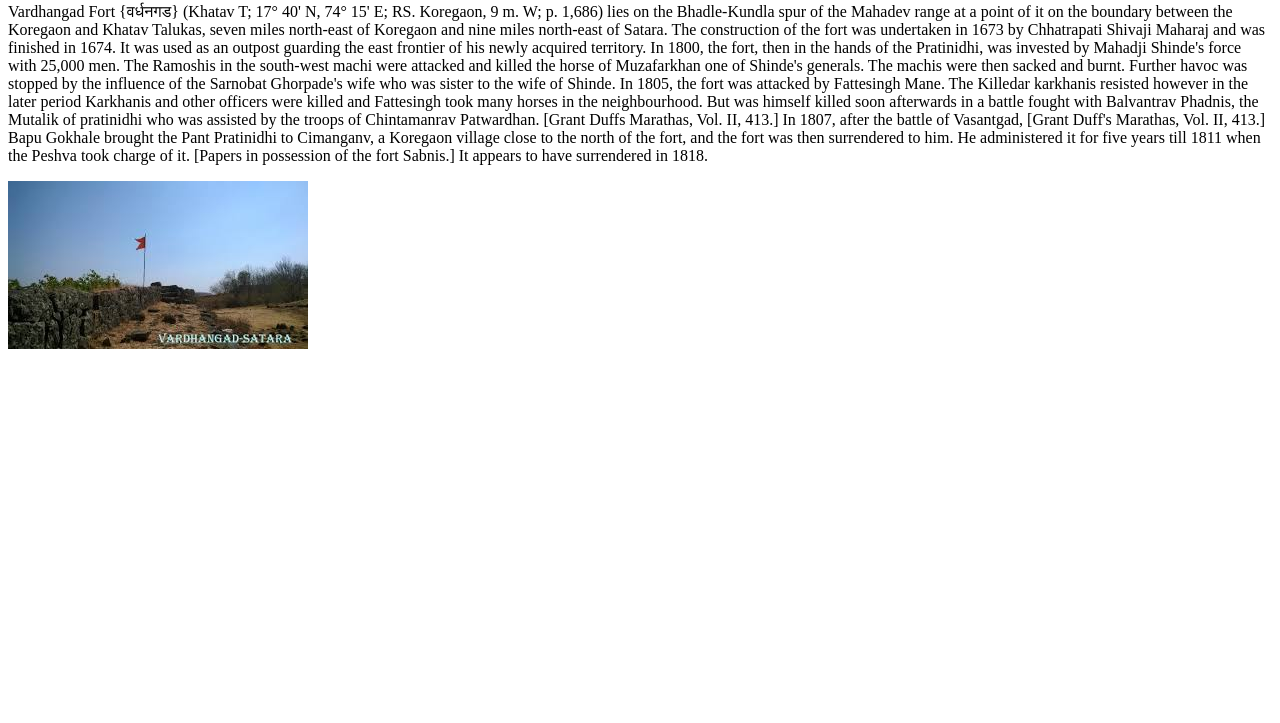
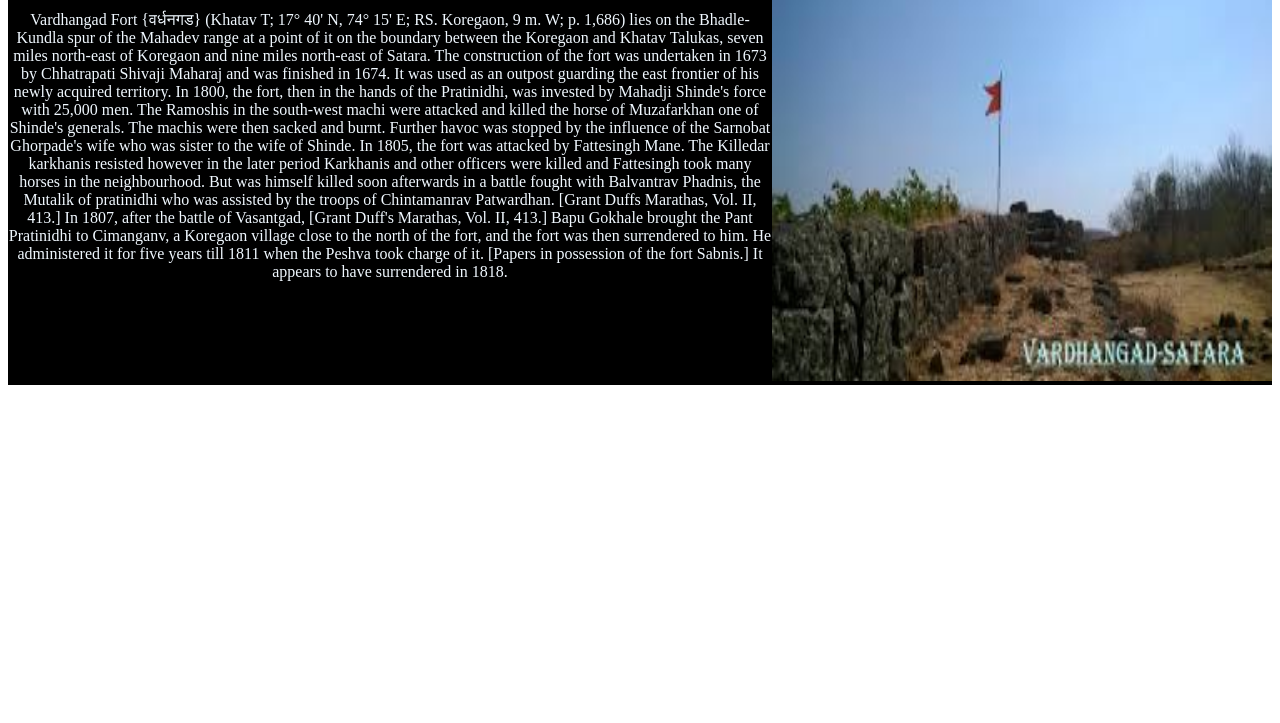
Before and after one commit to kas-sudo/Forts, a plain HTML site: page Satara/Vardhangad.html in a window 1280 px wide. Shown: the part 77-800 px from the top of the page. Drawn offline with Linux system fonts and the light colour scheme.

Commit message:
Update Vardhangad.html

```diff
--- a/Satara/Vardhangad.html
+++ b/Satara/Vardhangad.html
@@ -4,6 +4,17 @@
     <meta charset="UTF-8">
     <meta name="viewport" content="width=device-width, initial-scale=1.0">
     <title>Vardhangad</title>
+    <style>
+        .parent{
+            display:flex;
+            justify-content: space-between;
+            background-color: black;
+        }
+        .child1{
+            text-align: center;
+            color: aliceblue;
+        }
+    </style>
 </head>
 <body>
 <div class="parent">
@@ -14,7 +25,7 @@
 </p>
 </div>
 <div class="child child2">
-<img src="Vardhangad.jpg" width="" alt="">
+<img src="Vardhangad.jpg" width="500px" height="450px" alt="">
 </div>
 </div>
 </body>
```
